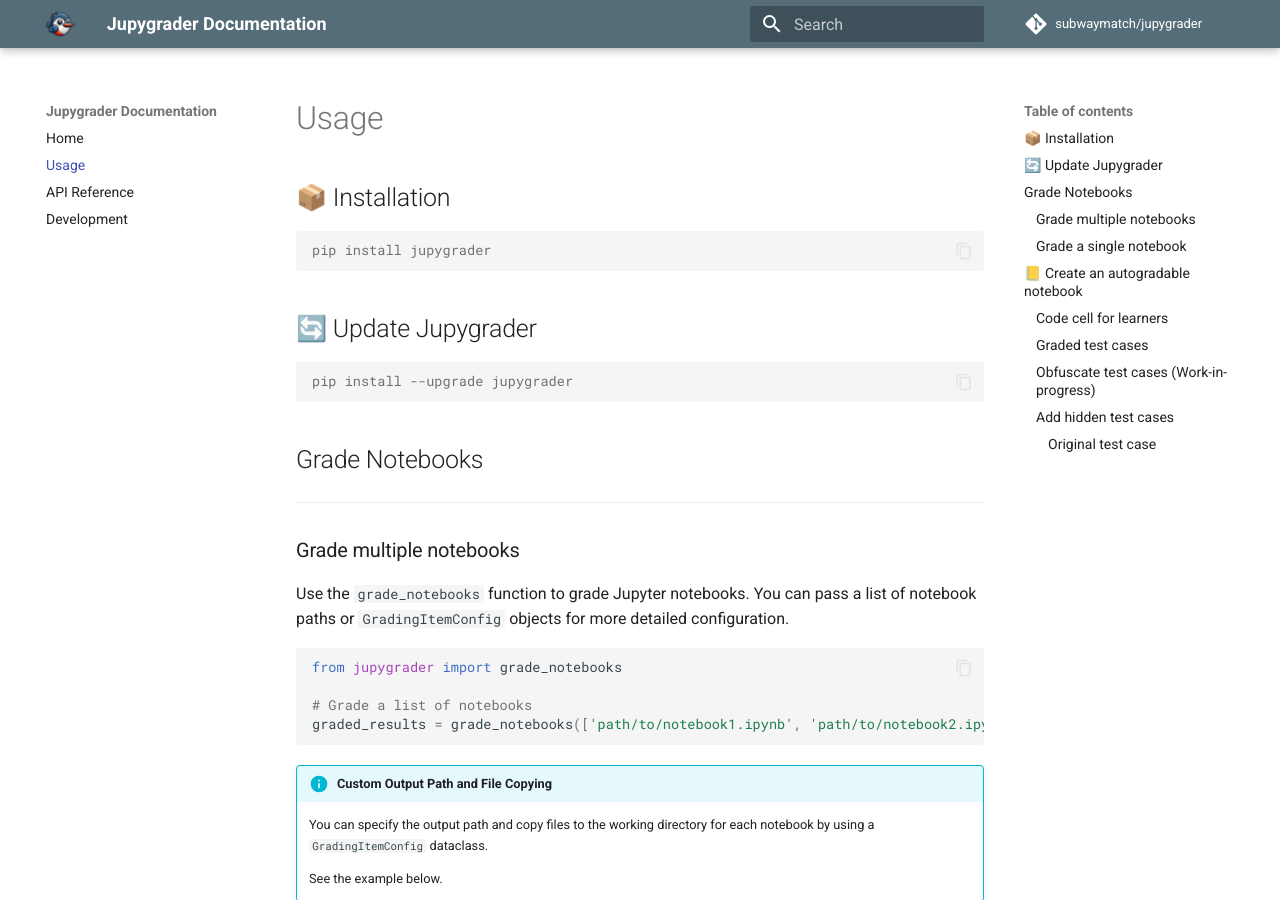
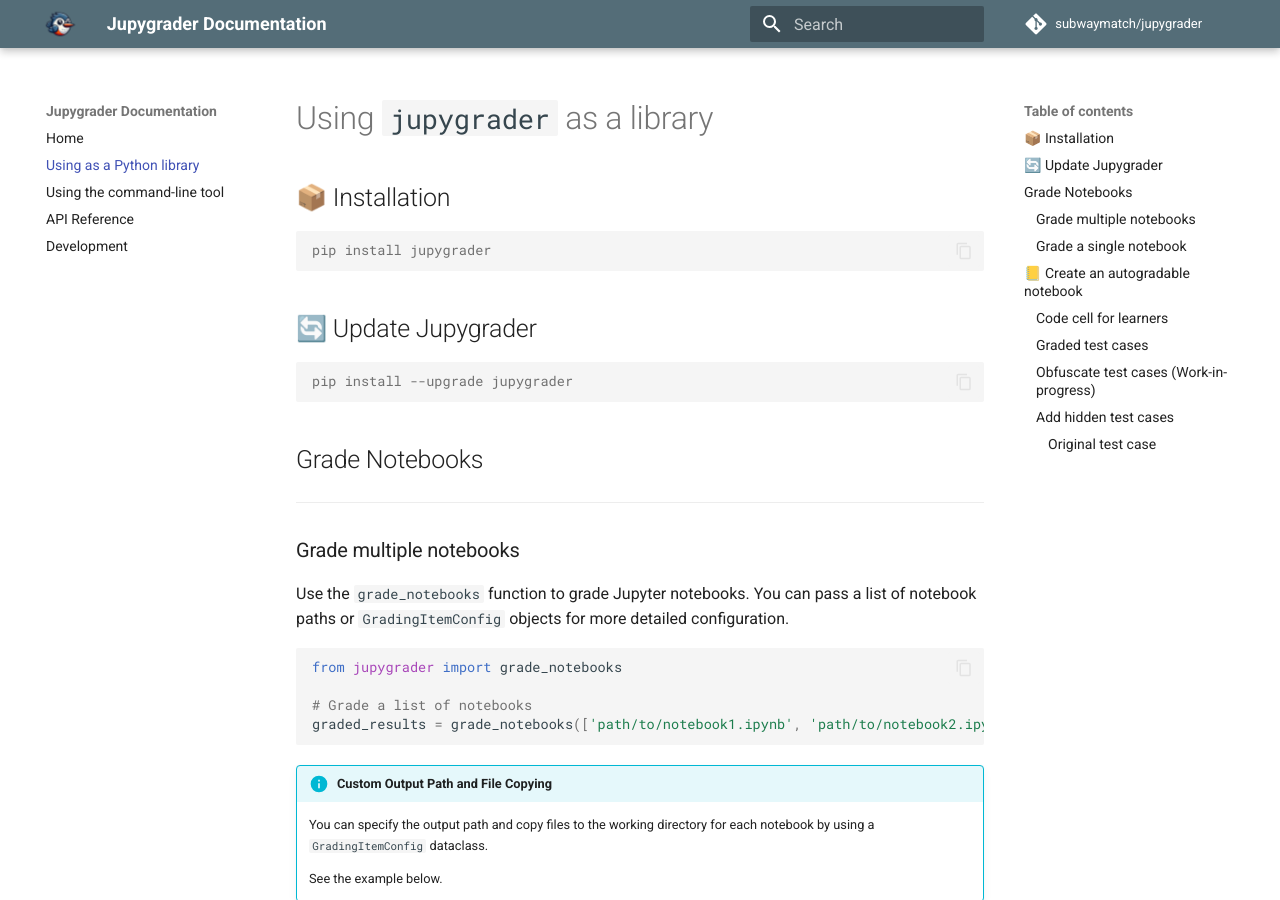
Before and after one commit to subwaymatch/jupygrader, an MkDocs documentation site: the page built from docs/usage-library.md, in a window 1280 px wide and 900 px high. Built offline with MkDocs 1.6.1 and Material for MkDocs 9.7.7, drawn with Linux system fonts in a browser that asks for light colours; comment, search, counter and statistics services are not loaded.

Commit message:
Create a separate doc page for the CLI tool

```diff
--- a/docs/usage.md
+++ b/docs/usage-library.md
@@ -1,4 +1,4 @@
-# Usage
+# Using `jupygrader` as a library
 
 ## 📦 Installation
 
--- a/mkdocs.yml
+++ b/mkdocs.yml
@@ -11,7 +11,8 @@ theme:
 
 nav:
   - Home: index.md
-  - Usage: usage.md
+  - Using as a Python library: usage-library.md
+  - Using the command-line tool: usage-cli.md
   - API Reference: api.md
   - Development: development.md
 
```
Also changed, not shown: docs/usage-cli.md (added, +7 -0 lines).
